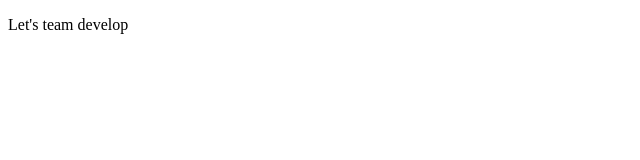
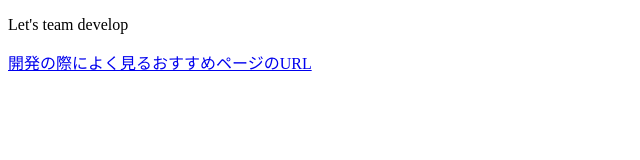
Before and after one commit to yoshidasen/branch_kadai1, a plain HTML site: page index.html in a window 1280 px wide. Shown: the whole page, without its empty margins (0-640 px from the left). Drawn offline with Linux system fonts and the light colour scheme.

Commit message:
index.html を修正

```diff
--- a/index.html
+++ b/index.html
@@ -6,5 +6,6 @@
   </head>
   <body>
 	  <p>Let's team develop</P>
+	  <a href = "https://tracpath.com/bootcamp/learning_git_firststep.html">開発の際によく見るおすすめページのURL</a>
   </body>
 </html>
```
